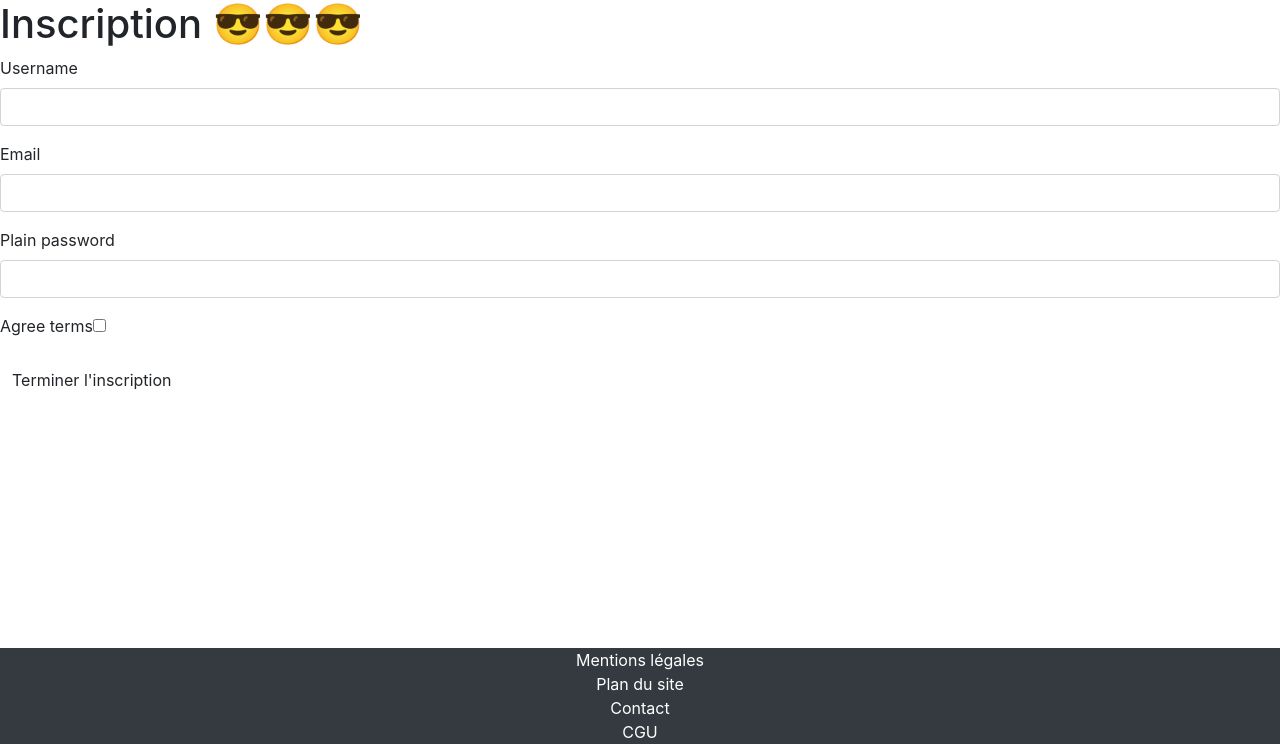
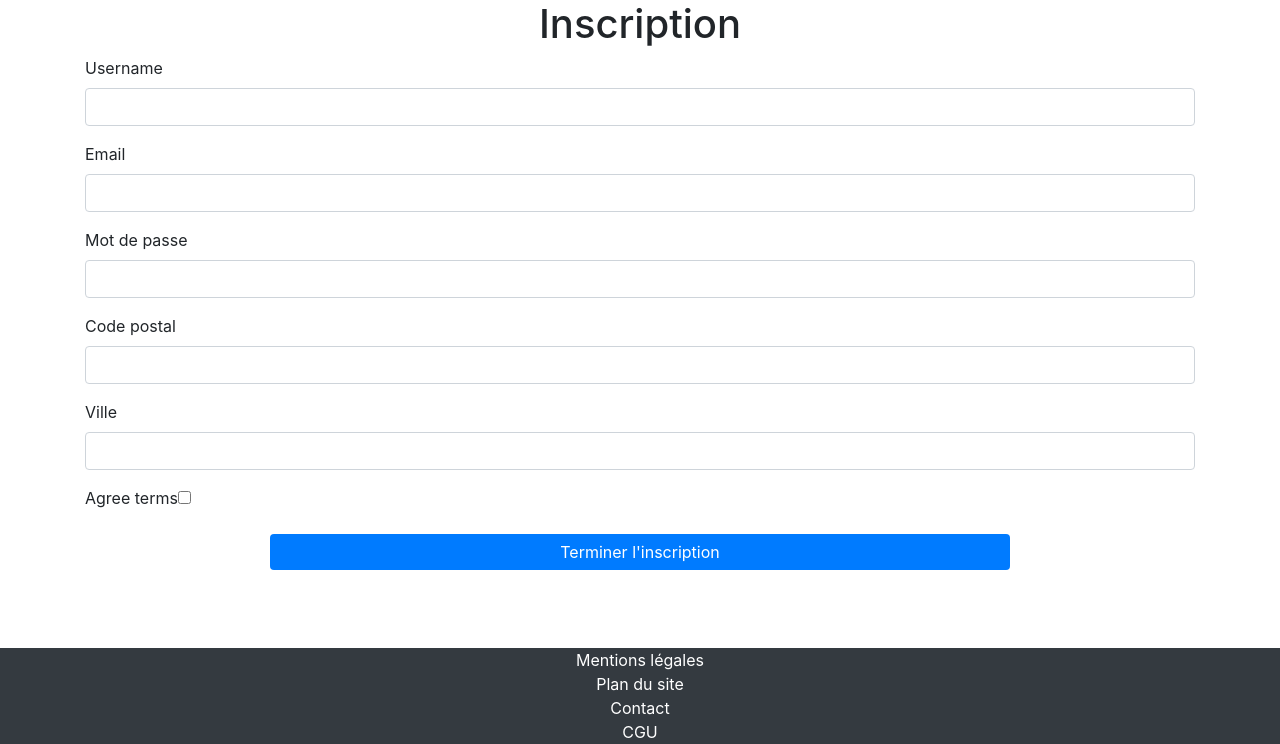
Before and after one commit to Ultrajet/projetgo, a Symfony app: template templates/registration/register.html.twig in a window 1280 px wide. Shown: the part 56-800 px from the top of the page. Run offline with Twig, Linux system fonts and the light colour scheme; the template is opened without the code that fills it, so the values that code supplies are empty; form fields are guessed from the names that the template uses; some libraries are stand-ins or nearby versions.

Commit message:
Page d'inscription sécurisée

```diff
--- /dev/null
+++ b/public/css/inscription.css
@@ -0,0 +1,7 @@
+form ul li {
+    color: initial !important;
+}
+label.required:after {
+    color: red;
+    content: " *";
+}
--- a/src/Controller/RegistrationController.php
+++ b/src/Controller/RegistrationController.php
@@ -28,9 +28,12 @@ class RegistrationController extends AbstractController
             $user->setPassword(
                 $passwordEncoder->encodePassword(
                     $user,
-                    $form->get('plainPassword')->getData()
+                    $form->get('mot_de_passe')->getData()
                 )
             );
+
+            // on donne par défaut le rôle ROLE_USER à un nouveau membre
+            $user->setRoles(['ROLE_USER']);
 
             $entityManager = $this->getDoctrine()->getManager();
             $entityManager->persist($user);
--- a/templates/registration/register.html.twig
+++ b/templates/registration/register.html.twig
@@ -1,16 +1,22 @@
 {% extends 'base.html.twig' %}
 
 {% block title %}Register{% endblock %}
+{% block stylesheets %}
+<link rel="stylesheet" href="{{asset('css/inscription.css')}}">{% endblock %}
 
 {% block body %}
-    <h1>Inscription 😎😎😎</h1>
+<div class="container">
+    <h1 class="text-center">Inscription</h1>
 
     {{ form_start(registrationForm) }}
-        {{ form_row(registrationForm.username) }}
-        {{ form_row(registrationForm.email) }}
-        {{ form_row(registrationForm.plainPassword) }}
-        {{ form_row(registrationForm.agreeTerms) }}
+    {{ form_row(registrationForm.username) }}
+    {{ form_row(registrationForm.email) }}
+    {{ form_row(registrationForm.mot_de_passe) }}
+    {{ form_row(registrationForm.code_postal) }}
+    {{ form_row(registrationForm.ville) }}
+    {{ form_row(registrationForm.agreeTerms) }}
 
-        <button class="btn">Terminer l'inscription</button>
+    <button class="btn btn-primary d-block col-8 mx-auto">Terminer l'inscription</button>
     {{ form_end(registrationForm) }}
+</div>
 {% endblock %}
```
Also changed, not shown: src/Form/RegistrationFormType.php (+41 -6 lines), 1 other file.
